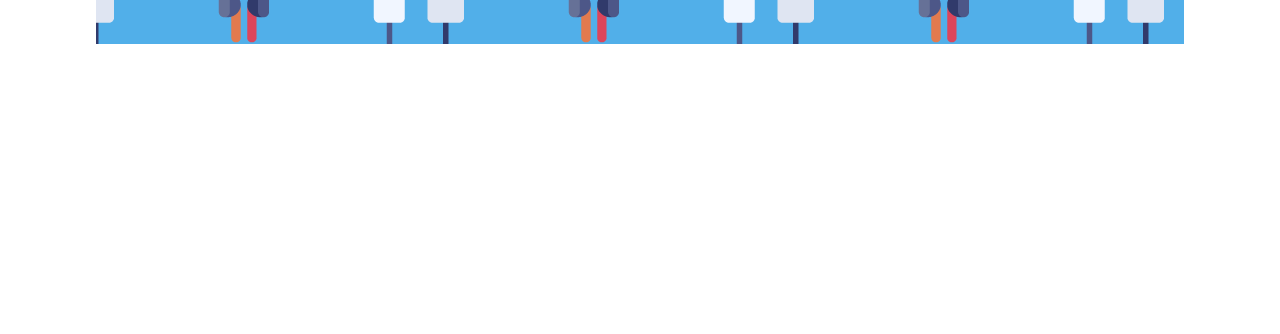
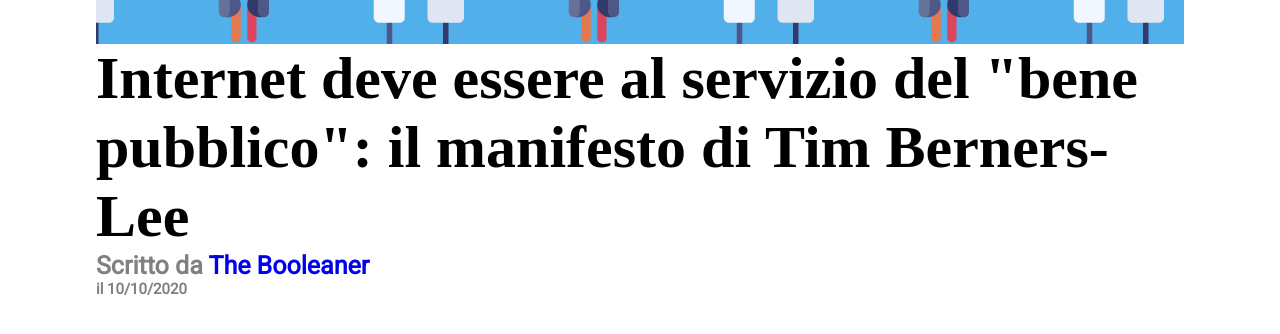
Before and after one commit to marcobusacca/html-css-booleaner, a plain HTML site: page index.html in a window 1280 px wide. Shown: the part 136-470 px from the top of the page. Drawn offline with Linux system fonts and the light colour scheme.

Commit message:
h1 e descrizione header di "index.html"

```diff
--- a/css/style.css
+++ b/css/style.css
@@ -9,6 +9,7 @@
     margin: 0 auto;
 }
 
+/* HEADER */
     /* HEADER BANNER */
         #header-banner{
             width: 100%;
@@ -26,3 +27,28 @@
             padding-top: 80px;
         }
     /* FINE HEADER BANNER */
+    /* TITOLO DI PAGINA */
+        h1 {
+            font-size: 60px;
+        }
+    /* FINE TITOLO DI PAGINA */
+    /* DESCRIZIONE HEADER */
+        .descrizione-header-1{
+            font-family: 'Roboto', sans-serif;
+            font-size: 25px;
+            font-weight: 600;
+            color: grey;
+        }
+
+        .descrizione-header-2{
+            font-family: 'Roboto', sans-serif;
+            font-size: 15px;
+            font-weight: 600;
+            color: grey;
+        }
+
+        #link-header {
+            color: #0000EE;
+        }
+    /* FINE DESCRIZIONE HEADER */
+/* HEADER */
--- a/index.html
+++ b/index.html
@@ -4,6 +4,10 @@
         <meta charset="UTF-8">
         <meta http-equiv="X-UA-Compatible" content="IE=edge">
         <meta name="viewport" content="width=device-width, initial-scale=1.0">
+
+        <link rel="preconnect" href="https://fonts.googleapis.com">
+        <link rel="preconnect" href="https://fonts.gstatic.com" crossorigin>
+        <link href="https://fonts.googleapis.com/css2?family=Roboto&family=Ubuntu&display=swap" rel="stylesheet">
 
         <link rel="stylesheet" href="./css/style.css">
 
@@ -20,6 +24,13 @@
                     <img id="main-logo"  src="./img/logo.svg" alt="main-logo-booleaner">
                 </div>
                 <!-- FINE HEADER BANNER -->
+                <!-- TITOLO DI PAGINA -->
+                <h1>Internet deve essere al servizio del "bene pubblico": il manifesto di Tim Berners-Lee</h1>
+                <!-- FINE TITOLO DI PAGINA -->
+                <!-- DESCRIZIONE HEADER -->
+                <div class="descrizione-header-1">Scritto da <span id="link-header">The Booleaner</span></div>
+                <div class="descrizione-header-2">il 10/10/2020</div>
+                <!-- DESCRIZIONE HEADER -->
             </header>
             <!-- FINE HEADER -->
             <!-- MAIN -->
```
Lines whose indentation alone changed are shown as unchanged.
